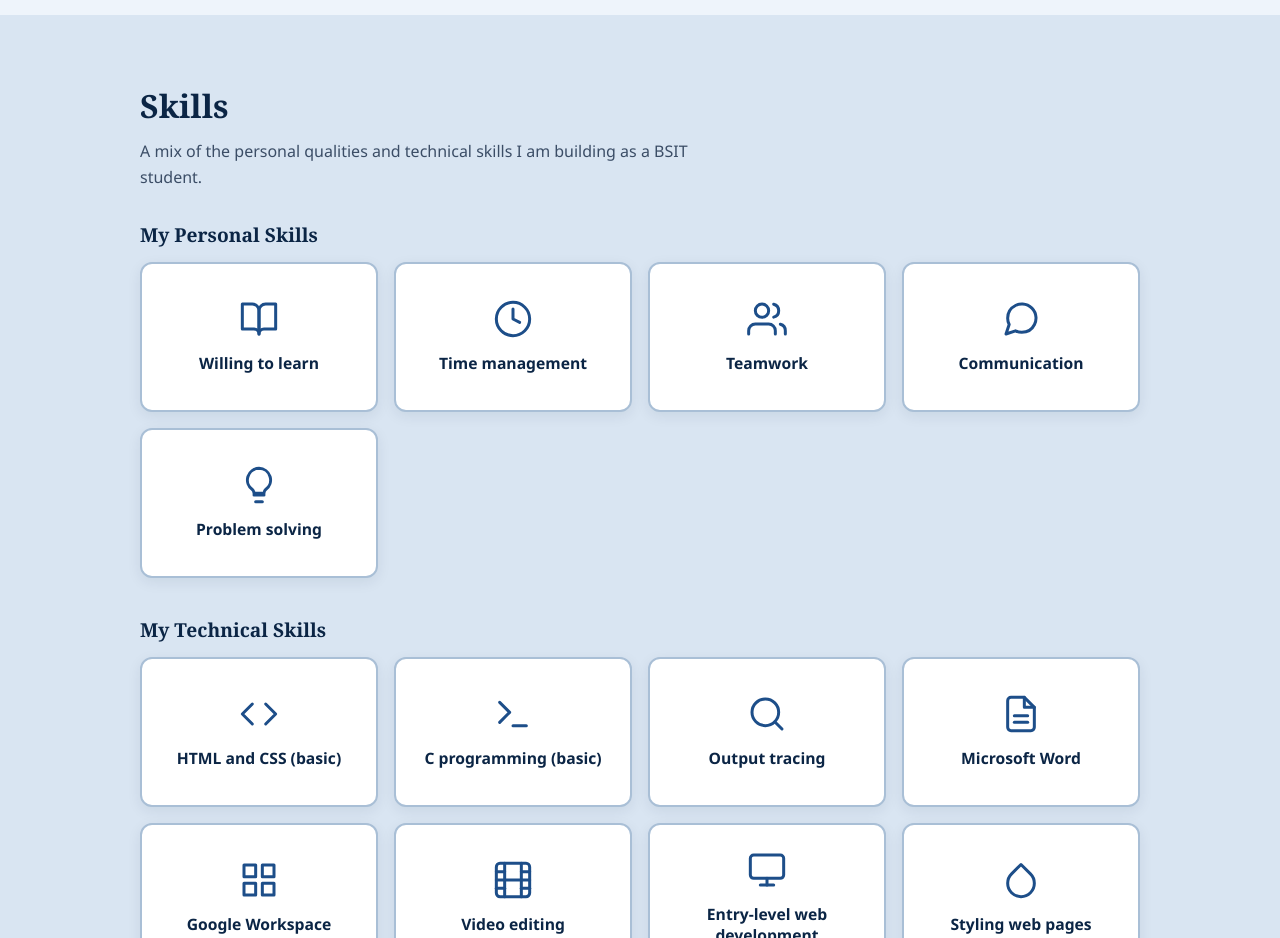
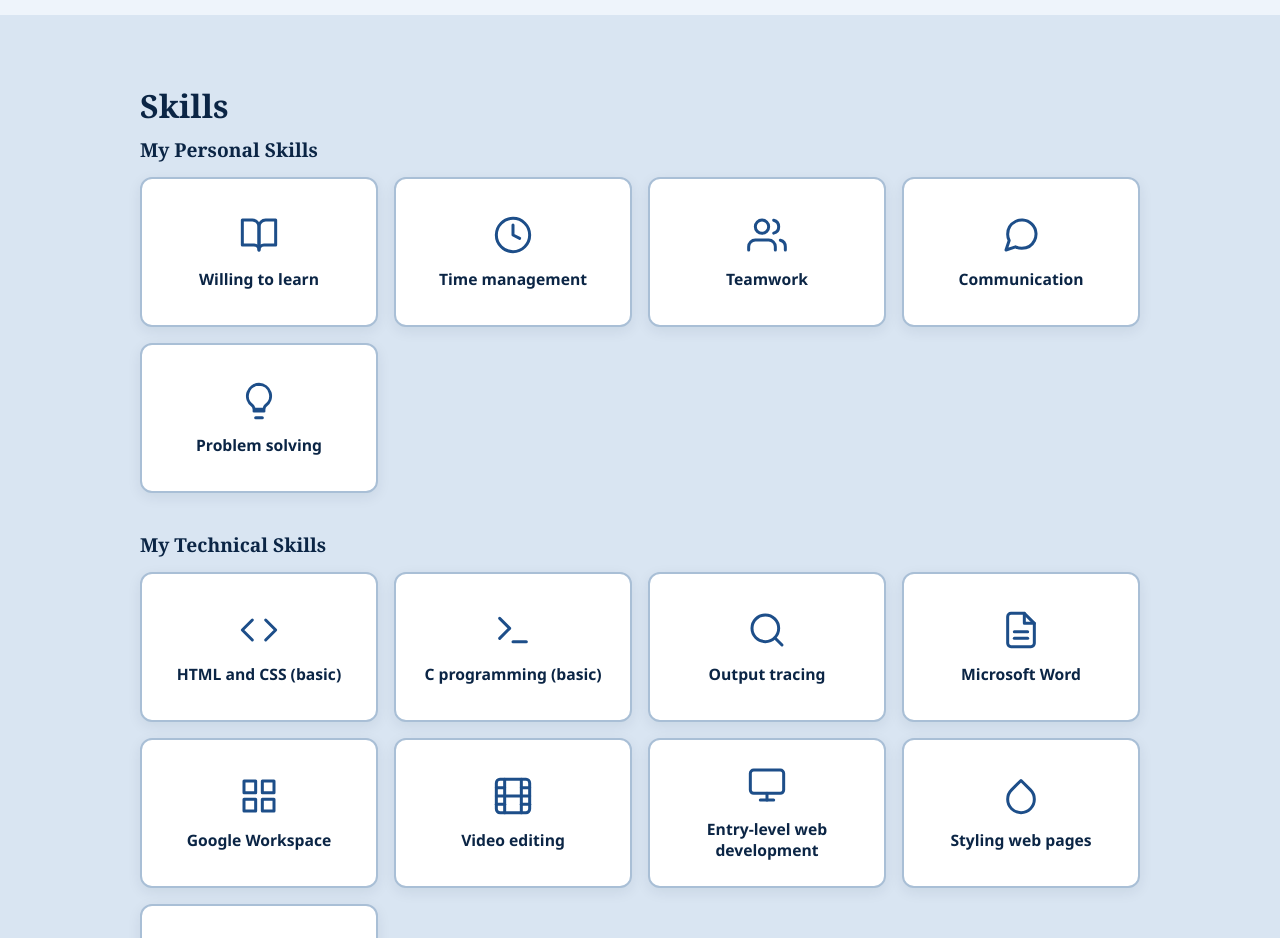
Before and after one commit to User-403-forbidden/My-portfolio, a plain HTML site: page index.html in a window 1280 px wide. Shown: the part 1520-2458 px from the top of the page. Drawn offline with Linux system fonts and the light colour scheme.

Commit message:
remove paragraph under skills section

```diff
--- a/index.html
+++ b/index.html
@@ -65,8 +65,6 @@
         <section id="skills">
             <div class="wrap">
                 <h2>Skills</h2>
-                <p class="sub">A mix of the personal qualities and technical skills I am building as a BSIT student.</p>
-
                 <div class="skills">
                     <div>
                         <h3>My Personal Skills</h3>
```
